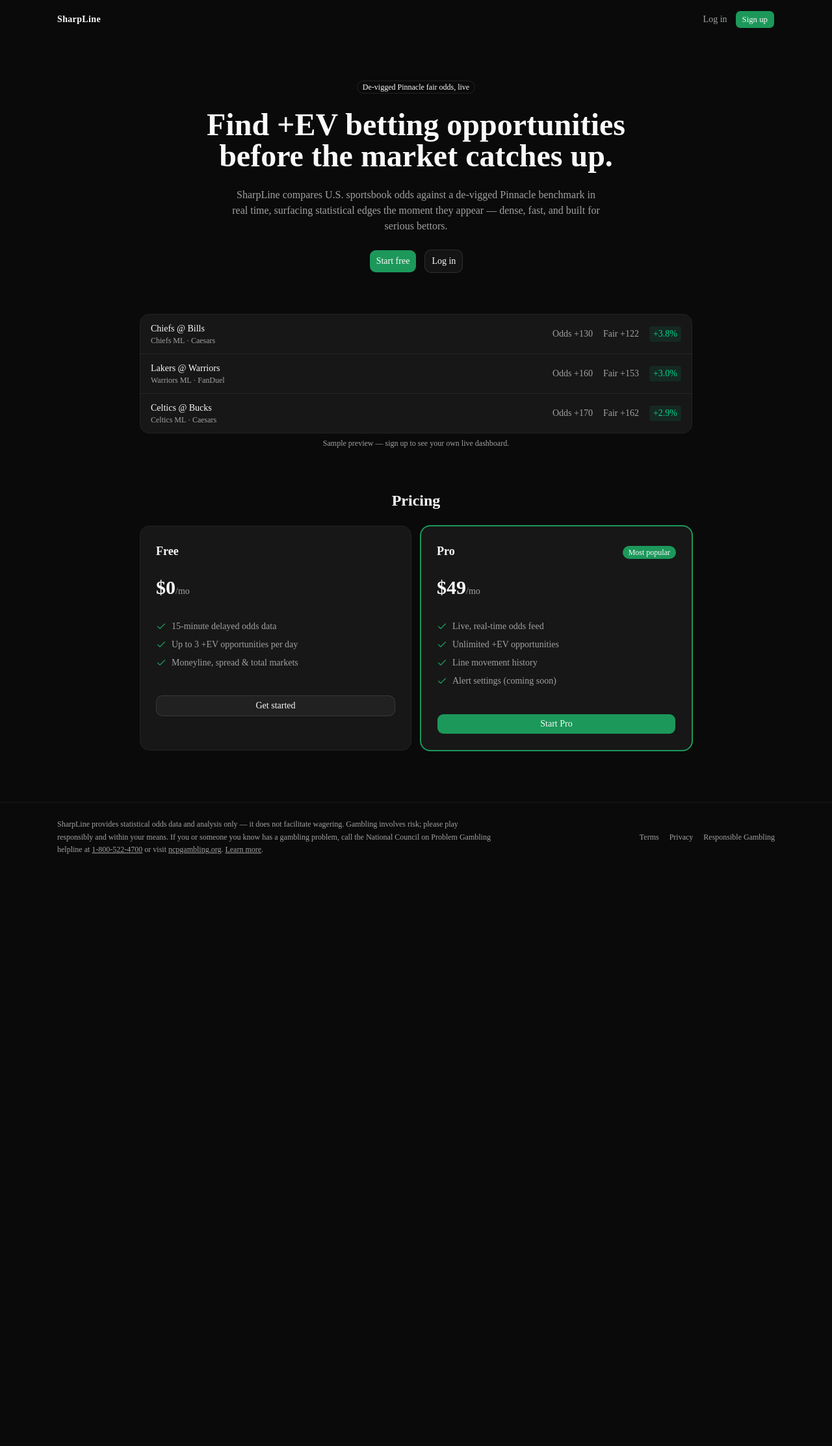
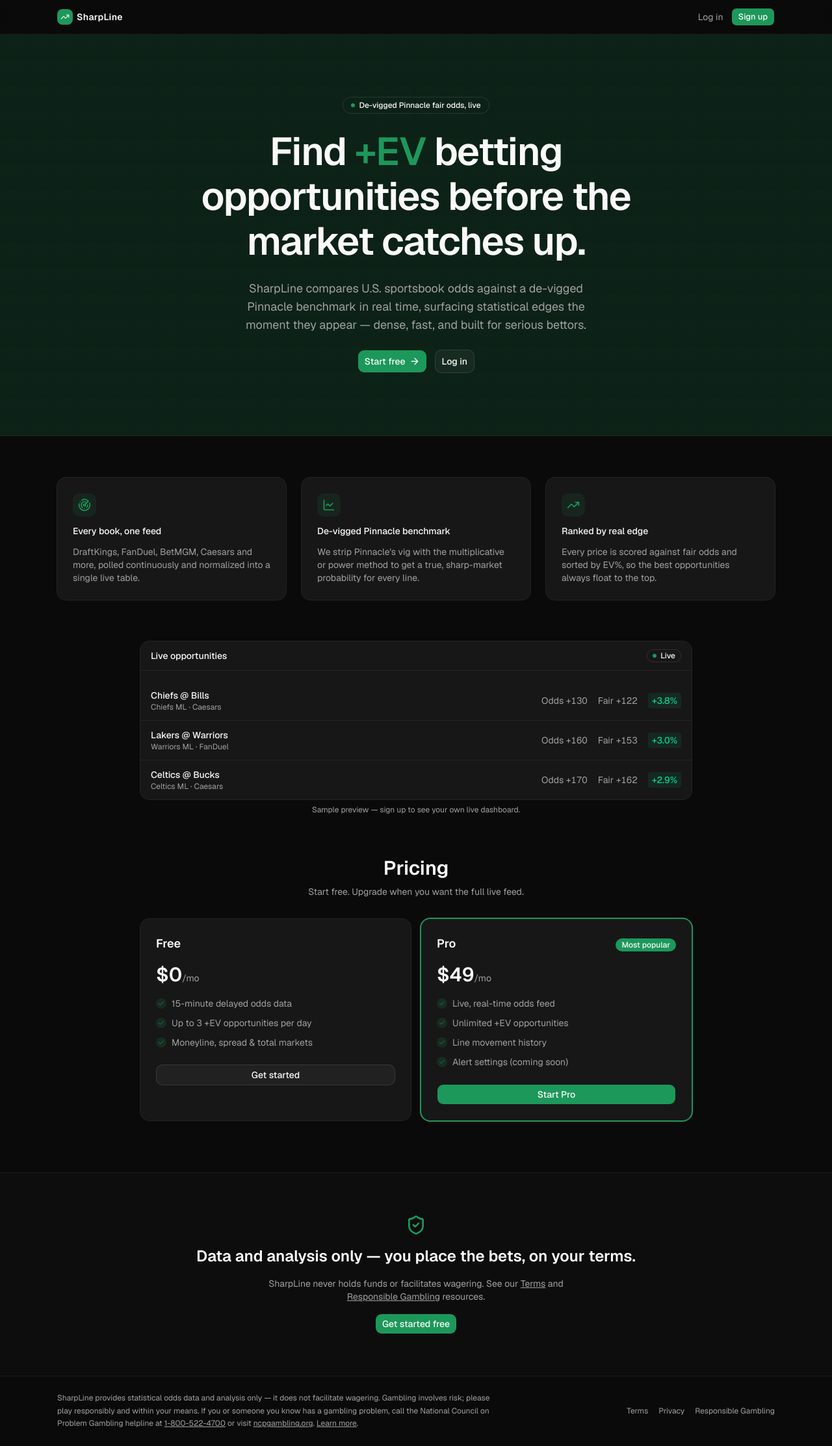
Before and after one commit to wilfhawk/sharpline, a Next.js app: page / in a window 1280 px wide. Shown: the whole page at 65% size. Before the commit the page ends 1342 px from the top, so only its background shows below. Built offline with nearby package versions, Linux system fonts and the light colour scheme.

Commit message:
Visual overhaul: fix broken Geist font (was silently falling back to serif), richer landing page (glow/grid hero, feature grid, live-preview + CTA sections), shared AppHeader nav, fix mobile overflow bugs

```diff
--- a/app/globals.css
+++ b/app/globals.css
@@ -7,7 +7,7 @@
 @theme inline {
   --color-background: var(--background);
   --color-foreground: var(--foreground);
-  --font-sans: var(--font-sans);
+  --font-sans: var(--font-geist-sans), ui-sans-serif, system-ui, sans-serif;
   --font-mono: var(--font-geist-mono);
   --font-heading: var(--font-sans);
   --color-sidebar-ring: var(--sidebar-ring);
@@ -128,3 +128,22 @@
     @apply font-sans;
   }
 }
+
+@layer utilities {
+  /* Faint fintech-terminal grid backdrop, meant to sit behind hero/glow sections. */
+  .bg-grid {
+    background-image:
+      linear-gradient(to right, oklch(1 0 0 / 4%) 1px, transparent 1px),
+      linear-gradient(to bottom, oklch(1 0 0 / 4%) 1px, transparent 1px);
+    background-size: 40px 40px;
+  }
+
+  /* Soft radial glow in the brand green, for hero/CTA backdrops. */
+  .bg-glow {
+    background-image: radial-gradient(
+      600px circle at 50% 0%,
+      oklch(0.6 0.14 155 / 18%),
+      transparent 70%
+    );
+  }
+}
--- a/app/page.tsx
+++ b/app/page.tsx
@@ -2,12 +2,40 @@ import Link from "next/link";
 import { Button } from "@/components/ui/button";
 import { Card } from "@/components/ui/card";
 import { Badge } from "@/components/ui/badge";
-import { Check } from "lucide-react";
+import {
+  ArrowRight,
+  Check,
+  LineChart,
+  Radar,
+  ShieldCheck,
+  TrendingUp,
+} from "lucide-react";
 
 const PREVIEW_ROWS = [
   { event: "Chiefs @ Bills", side: "Chiefs ML", book: "Caesars", odds: "+130", fair: "+122", ev: "+3.8%" },
   { event: "Lakers @ Warriors", side: "Warriors ML", book: "FanDuel", odds: "+160", fair: "+153", ev: "+3.0%" },
   { event: "Celtics @ Bucks", side: "Celtics ML", book: "Caesars", odds: "+170", fair: "+162", ev: "+2.9%" },
+];
+
+const FEATURES = [
+  {
+    icon: Radar,
+    title: "Every book, one feed",
+    description:
+      "DraftKings, FanDuel, BetMGM, Caesars and more, polled continuously and normalized into a single live table.",
+  },
+  {
+    icon: LineChart,
+    title: "De-vigged Pinnacle benchmark",
+    description:
+      "We strip Pinnacle's vig with the multiplicative or power method to get a true, sharp-market probability for every line.",
+  },
+  {
+    icon: TrendingUp,
+    title: "Ranked by real edge",
+    description:
+      "Every price is scored against fair odds and sorted by EV%, so the best opportunities always float to the top.",
+  },
 ];
 
 const PRICING = [
@@ -40,34 +68,64 @@ const PRICING = [
   },
 ];
 
+function Logo() {
+  return (
+    <span className="flex items-center gap-1.5 text-sm font-semibold tracking-wide">
+      <span className="flex size-6 items-center justify-center rounded-md bg-primary text-primary-foreground">
+        <TrendingUp className="size-3.5" />
+      </span>
+      SharpLine
+    </span>
+  );
+}
+
 export default function LandingPage() {
   return (
     <div className="flex flex-1 flex-col">
-      <header className="mx-auto flex w-full max-w-6xl items-center justify-between px-4 py-4 sm:px-6">
-        <span className="text-sm font-semibold tracking-wide">SharpLine</span>
-        <nav className="flex items-center gap-3 text-sm">
-          <Link href="/login" className="text-muted-foreground hover:text-foreground">
+      <header className="sticky top-0 z-20 border-b border-border/60 bg-background/80 backdrop-blur-sm">
+        <div className="mx-auto flex w-full max-w-6xl items-center justify-between px-4 py-3 sm:px-6">
+          <Logo />
+          <nav className="flex items-center gap-2 text-sm sm:gap-3">
+            <Link
+              href="/login"
+              className="hidden text-muted-foreground hover:text-foreground sm:inline"
+            >
               Log in
             </Link>
             <Button size="sm" nativeButton={false} render={<Link href="/signup" />}>
               Sign up
             </Button>
           </nav>
+        </div>
       </header>
 
-      <section className="mx-auto flex w-full max-w-6xl flex-col items-center gap-6 px-4 py-16 text-center sm:px-6">
-        <Badge variant="outline">De-vigged Pinnacle fair odds, live</Badge>
-        <h1 className="max-w-3xl text-3xl font-semibold sm:text-5xl">
-          Find +EV betting opportunities before the market catches up.
+      <section className="bg-grid bg-glow relative overflow-hidden border-b border-border/60">
+        <div className="mx-auto flex w-full max-w-6xl flex-col items-center gap-6 px-4 py-16 text-center sm:px-6 sm:py-24">
+          <span className="inline-flex max-w-full items-center gap-1.5 rounded-full border border-border px-3 py-1 text-xs font-medium text-foreground">
+            <span className="relative flex size-1.5 shrink-0">
+              <span className="absolute inline-flex size-full animate-ping rounded-full bg-primary opacity-75" />
+              <span className="relative inline-flex size-1.5 rounded-full bg-primary" />
+            </span>
+            De-vigged Pinnacle fair odds, live
+          </span>
+          <h1 className="max-w-2xl text-3xl leading-[1.15] font-semibold tracking-tight sm:text-6xl">
+            Find <span className="text-primary">+EV</span> betting
+            opportunities before the market catches up.
           </h1>
-        <p className="max-w-xl text-muted-foreground">
+          <p className="max-w-xl text-balance text-muted-foreground sm:text-lg">
             SharpLine compares U.S. sportsbook odds against a de-vigged
             Pinnacle benchmark in real time, surfacing statistical edges the
             moment they appear — dense, fast, and built for serious bettors.
           </p>
-        <div className="flex gap-3">
-          <Button size="lg" nativeButton={false} render={<Link href="/signup" />}>
+          <div className="flex flex-col gap-3 sm:flex-row">
+            <Button
+              size="lg"
+              nativeButton={false}
+              render={<Link href="/signup" />}
+              className="gap-1.5"
+            >
               Start free
+              <ArrowRight className="size-4" />
             </Button>
             <Button
               size="lg"
@@ -78,15 +136,40 @@ export default function LandingPage() {
               Log in
             </Button>
           </div>
+        </div>
+      </section>
+
+      <section className="mx-auto w-full max-w-6xl px-4 py-16 sm:px-6">
+        <div className="grid gap-6 sm:grid-cols-3">
+          {FEATURES.map(({ icon: Icon, title, description }) => (
+            <Card key={title} className="gap-3 p-6">
+              <span className="flex size-9 items-center justify-center rounded-lg bg-primary/10 text-primary">
+                <Icon className="size-5" />
+              </span>
+              <h3 className="font-medium">{title}</h3>
+              <p className="text-sm text-muted-foreground">{description}</p>
+            </Card>
+          ))}
+        </div>
       </section>
 
       <section className="mx-auto w-full max-w-4xl px-4 pb-16 sm:px-6">
         <Card className="overflow-hidden p-0">
+          <div className="flex items-center justify-between border-b border-border/60 px-4 py-3">
+            <span className="text-sm font-medium">Live opportunities</span>
+            <Badge variant="outline" className="gap-1.5">
+              <span className="relative flex size-1.5">
+                <span className="absolute inline-flex size-full animate-ping rounded-full bg-primary opacity-75" />
+                <span className="relative inline-flex size-1.5 rounded-full bg-primary" />
+              </span>
+              Live
+            </Badge>
+          </div>
           <div className="divide-y divide-border/60">
             {PREVIEW_ROWS.map((row) => (
               <div
                 key={row.event}
-                className="flex flex-col gap-2 px-4 py-3 text-sm sm:flex-row sm:items-center sm:justify-between"
+                className="flex flex-col gap-2 px-4 py-3 text-sm transition-colors hover:bg-muted/30 sm:flex-row sm:items-center sm:justify-between"
               >
                 <div className="min-w-0">
                   <p className="truncate font-medium">{row.event}</p>
@@ -111,31 +194,38 @@ export default function LandingPage() {
       </section>
 
       <section className="mx-auto w-full max-w-4xl px-4 pb-20 sm:px-6">
-        <h2 className="mb-6 text-center text-2xl font-semibold">Pricing</h2>
+        <div className="mb-8 flex flex-col items-center gap-2 text-center">
+          <h2 className="text-2xl font-semibold sm:text-3xl">Pricing</h2>
+          <p className="text-sm text-muted-foreground">
+            Start free. Upgrade when you want the full live feed.
+          </p>
+        </div>
         <div className="grid gap-4 sm:grid-cols-2">
           {PRICING.map((tier) => (
             <Card
               key={tier.name}
-              className={`p-6 ${tier.highlighted ? "ring-2 ring-primary" : ""}`}
+              className={`gap-4 p-6 ${tier.highlighted ? "ring-2 ring-primary" : ""}`}
             >
               <div className="flex items-baseline justify-between">
                 <h3 className="text-lg font-semibold">{tier.name}</h3>
                 {tier.highlighted && <Badge>Most popular</Badge>}
               </div>
-              <p className="mt-2">
+              <p>
                 <span className="text-3xl font-semibold">{tier.price}</span>
                 <span className="text-muted-foreground">{tier.period}</span>
               </p>
-              <ul className="mt-4 flex flex-col gap-2 text-sm text-muted-foreground">
+              <ul className="flex flex-col gap-2.5 text-sm text-muted-foreground">
                 {tier.features.map((f) => (
                   <li key={f} className="flex items-start gap-2">
-                    <Check className="mt-0.5 size-4 shrink-0 text-primary" />
+                    <span className="mt-0.5 flex size-4 shrink-0 items-center justify-center rounded-full bg-primary/15 text-primary">
+                      <Check className="size-2.5" />
+                    </span>
                     {f}
                   </li>
                 ))}
               </ul>
               <Button
-                className="mt-6 w-full"
+                className="mt-2 w-full"
                 variant={tier.highlighted ? "default" : "outline"}
                 nativeButton={false}
                 render={<Link href={tier.href} />}
@@ -146,6 +236,32 @@ export default function LandingPage() {
           ))}
         </div>
       </section>
+
+      <section className="border-t border-border/60 bg-muted/10">
+        <div className="mx-auto flex w-full max-w-4xl flex-col items-center gap-4 px-4 py-16 text-center sm:px-6">
+          <ShieldCheck className="size-8 text-primary" />
+          <h2 className="text-2xl font-semibold">
+            Data and analysis only — you place the bets, on your terms.
+          </h2>
+          <p className="max-w-lg text-sm text-muted-foreground">
+            SharpLine never holds funds or facilitates wagering. See our{" "}
+            <Link href="/terms" className="underline hover:text-foreground">
+              Terms
+            </Link>{" "}
+            and{" "}
+            <Link
+              href="/responsible-gambling"
+              className="underline hover:text-foreground"
+            >
+              Responsible Gambling
+            </Link>{" "}
+            resources.
+          </p>
+          <Button nativeButton={false} render={<Link href="/signup" />}>
+            Get started free
+          </Button>
+        </div>
+      </section>
     </div>
   );
 }
--- /dev/null
+++ b/components/layout/AppHeader.tsx
@@ -0,0 +1,33 @@
+import Link from "next/link";
+import { TrendingUp } from "lucide-react";
+
+const NAV_LINKS = [
+  { href: "/dashboard", label: "Dashboard" },
+  { href: "/account", label: "Account" },
+];
+
+export function AppHeader() {
+  return (
+    <header className="sticky top-0 z-20 border-b border-border/60 bg-background/80 backdrop-blur-sm">
+      <div className="mx-auto flex w-full max-w-6xl items-center justify-between px-4 py-3 sm:px-6">
+        <Link href="/dashboard" className="flex items-center gap-1.5 text-sm font-semibold tracking-wide">
+          <span className="flex size-6 items-center justify-center rounded-md bg-primary text-primary-foreground">
+            <TrendingUp className="size-3.5" />
+          </span>
+          SharpLine
+        </Link>
+        <nav className="flex items-center gap-4 text-sm">
+          {NAV_LINKS.map((link) => (
+            <Link
+              key={link.href}
+              href={link.href}
+              className="text-muted-foreground hover:text-foreground"
+            >
+              {link.label}
+            </Link>
+          ))}
+        </nav>
+      </div>
+    </header>
+  );
+}
```
Also changed, not shown: app/account/page.tsx (+7 -0 lines), app/dashboard/page.tsx (+7 -1 lines). Lines whose indentation alone changed are shown as unchanged.
